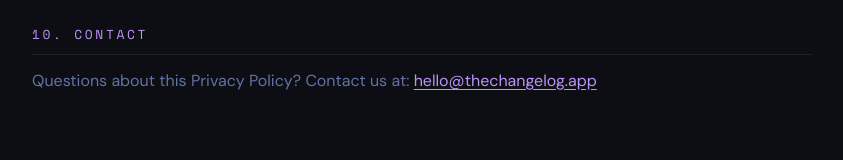
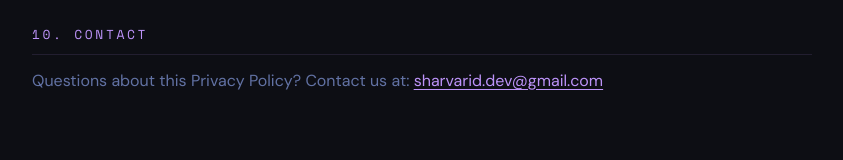
Before and after one commit to skd09/changelog-site, a Next.js app: page /privacy in a window 1280 px wide. Shown: the part 2711-2871 px from the top of the page, without its empty margins (218-1061 px from the left). Built offline with nearby package versions, Linux system fonts and the light colour scheme.

Commit message:
fix: contact email address

```diff
--- a/app/privacy/page.tsx
+++ b/app/privacy/page.tsx
@@ -130,7 +130,7 @@ export default function PrivacyPage() {
       <h2>10. CONTACT</h2>
       <p>
         Questions about this Privacy Policy? Contact us at:{" "}
-        <a href="mailto:hello@thechangelog.app">hello@thechangelog.app</a>
+        <a href="mailto:hello@sharvarid.dev@gmail.com">sharvarid.dev@gmail.com</a>
       </p>
 
     </PolicyLayout>
--- a/app/terms/page.tsx
+++ b/app/terms/page.tsx
@@ -114,7 +114,7 @@ export default function TermsPage() {
       <h2>13. CONTACT</h2>
       <p>
         Questions about these Terms? Contact us at:{" "}
-        <a href="mailto:hello@thechangelog.app">hello@thechangelog.app</a>
+        <a href="mailto:sharvarid.dev@gmail.com">sharvarid.dev@gmail.com</a>
       </p>
 
     </PolicyLayout>
```
